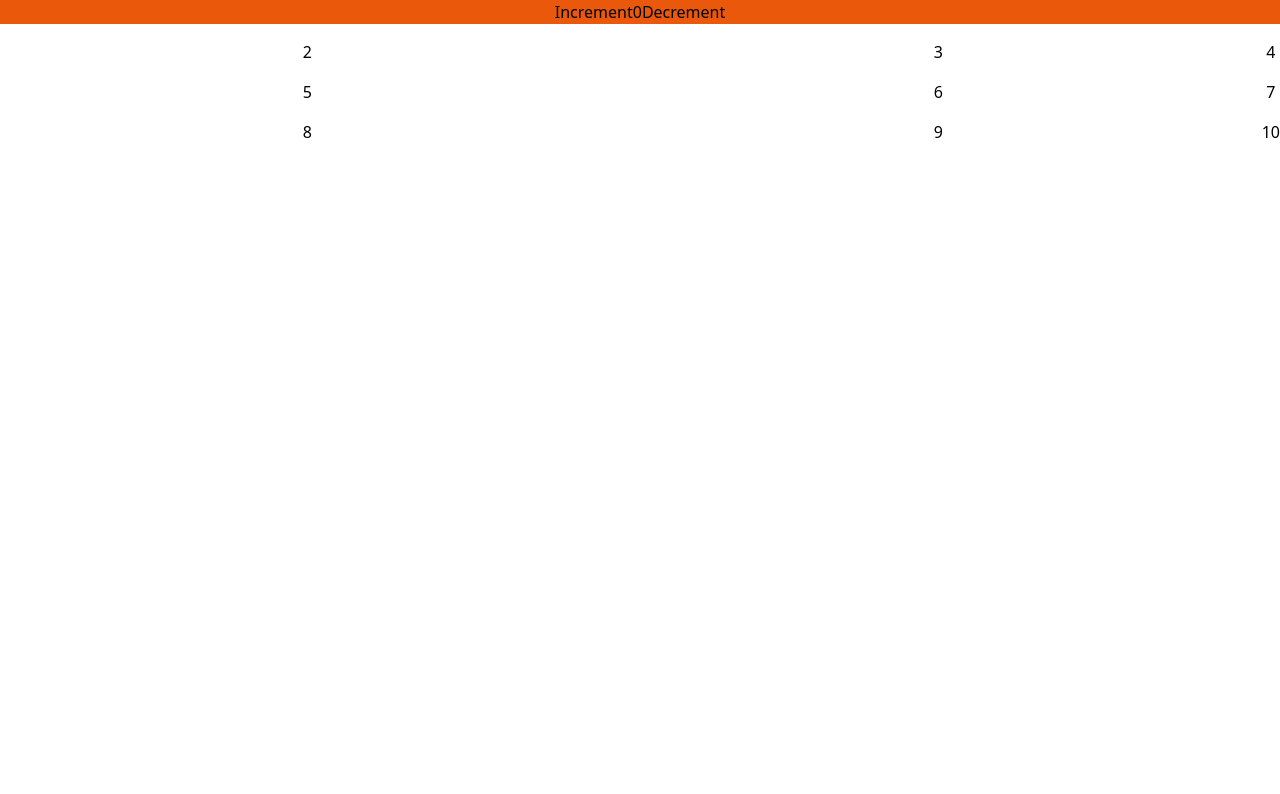
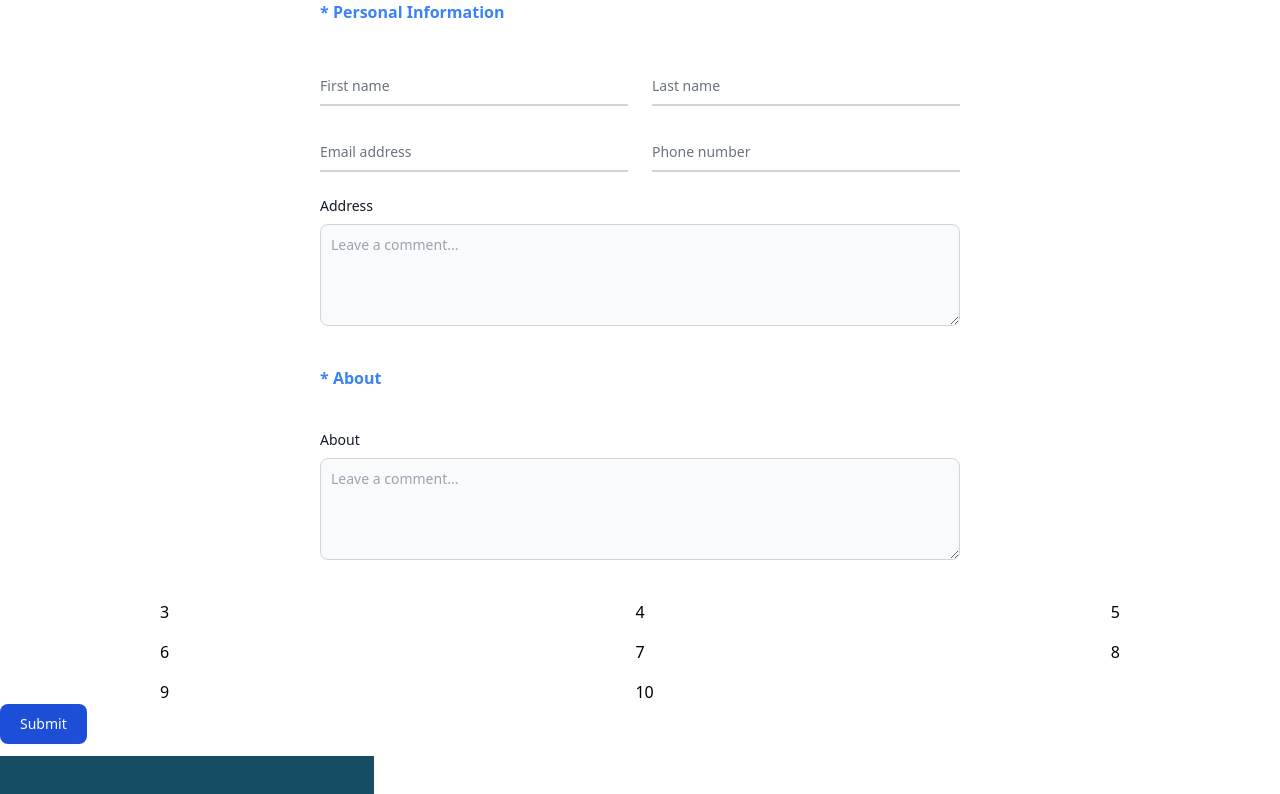
Before and after one commit to palani3/Resume, a React (Vite) app: page / in a window 1280 px wide. Shown: the top 794 px of the page. Built offline with nearby package versions, Linux system fonts and the light colour scheme; grey boxes are pictures that could not be loaded.

Commit message:
Header Bar Design Done redux part

```diff
--- a/src/App.jsx
+++ b/src/App.jsx
@@ -9,8 +9,9 @@ function App() {
 
   return (
    <div>
- {/* <Resume/> */}
+
  <Resumeedit/>
+  <Resume/>
  </div>
   )
 }
--- a/src/Resumeedit.jsx
+++ b/src/Resumeedit.jsx
@@ -1,70 +1,212 @@
-import React from 'react'
-import { useSelector, useDispatch } from 'react-redux'
-import { decrement, increment } from './Redux/counterSlice'
+import React from "react";
+import { useSelector, useDispatch } from "react-redux";
+import { decrement, increment } from "./Redux/counterSlice";
 // import { decrement, increment } from './counterSlice'
 
-
 export default function Resumeedit() {
-    const count = useSelector((state) => state.counter.value)
-    const dispatch = useDispatch()
+  const count = useSelector((state) => state.counter.value);
+  const dispatch = useDispatch();
   return (
     <div>
+      <form>
+        <div className="grid grid-cols-2 px-40  gap-4">
+          <div className="col-span-3 px-40 ">
+            <div className="container mx-auto">
+              <p className="font-bold mb-10 text-blue-500">
+                * Personal Information
+              </p>
+            </div>
 
-{/* <form>
-  <div class="relative z-0 mb-6 w-full group">
-      <input type="email" name="floating_email" id="floating_email" class="block py-2.5 px-0 w-full text-sm text-gray-900 bg-transparent border-0 border-b-2 border-gray-300 appearance-none dark:text-white dark:border-gray-600 dark:focus:border-blue-500 focus:outline-none focus:ring-0 focus:border-blue-600 peer" placeholder=" " required />
-      <label for="floating_email" class="peer-focus:font-medium absolute text-sm text-gray-500 dark:text-gray-400 duration-300 transform -translate-y-6 scale-75 top-3 -z-10 origin-[0] peer-focus:left-0 peer-focus:text-blue-600 peer-focus:dark:text-blue-500 peer-placeholder-shown:scale-100 peer-placeholder-shown:translate-y-0 peer-focus:scale-75 peer-focus:-translate-y-6">Email address</label>
+            <div className="grid md:grid-cols-2 md:gap-6">
+              <div className="relative z-0 mb-6 w-full group">
+                <input
+                  type="text"
+                  name="floating_first_name"
+                  id="floating_first_name"
+                  className="block py-2.5 px-0 w-full text-sm text-gray-900 bg-transparent border-0 border-b-2 border-gray-300 appearance-none dark:text-white dark:border-gray-600 dark:focus:border-blue-500 focus:outline-none focus:ring-0 focus:border-blue-600 peer"
+                  placeholder=" "
+                  required
+                />
+                <label
+                  htmlFor="floating_first_name"
+                  className="peer-focus:font-medium absolute text-sm text-gray-500 dark:text-gray-400 duration-300 transform -translate-y-6 scale-75 top-3 -z-10 origin-[0] peer-focus:left-0 peer-focus:text-blue-600 peer-focus:dark:text-blue-500 peer-placeholder-shown:scale-100 peer-placeholder-shown:translate-y-0 peer-focus:scale-75 peer-focus:-translate-y-6"
+                >
+                  First name
+                </label>
+              </div>
+              <div className="relative z-0 mb-6 w-full group">
+                <input
+                  type="text"
+                  name="floating_last_name"
+                  id="floating_last_name"
+                  className="block py-2.5 px-0 w-full text-sm text-gray-900 bg-transparent border-0 border-b-2 border-gray-300 appearance-none dark:text-white dark:border-gray-600 dark:focus:border-blue-500 focus:outline-none focus:ring-0 focus:border-blue-600 peer"
+                  placeholder=" "
+                  required
+                />
+                <label
+                  htmlFor="floating_last_name"
+                  className="peer-focus:font-medium absolute text-sm text-gray-500 dark:text-gray-400 duration-300 transform -translate-y-6 scale-75 top-3 -z-10 origin-[0] peer-focus:left-0 peer-focus:text-blue-600 peer-focus:dark:text-blue-500 peer-placeholder-shown:scale-100 peer-placeholder-shown:translate-y-0 peer-focus:scale-75 peer-focus:-translate-y-6"
+                >
+                  Last name
+                </label>
+              </div>
+            </div>
+
+            <div className="grid md:grid-cols-2 md:gap-6">
+              <div className="relative z-0 mb-6 w-full group">
+                <input
+                  type="text"
+                  name="floating_first_name"
+                  id="floating_first_name"
+                  className="block py-2.5 px-0 w-full text-sm text-gray-900 bg-transparent border-0 border-b-2 border-gray-300 appearance-none dark:text-white dark:border-gray-600 dark:focus:border-blue-500 focus:outline-none focus:ring-0 focus:border-blue-600 peer"
+                  placeholder=" "
+                  required
+                />
+                <label
+                  htmlFor="floating_first_name"
+                  className="peer-focus:font-medium absolute text-sm text-gray-500 dark:text-gray-400 duration-300 transform -translate-y-6 scale-75 top-3 -z-10 origin-[0] peer-focus:left-0 peer-focus:text-blue-600 peer-focus:dark:text-blue-500 peer-placeholder-shown:scale-100 peer-placeholder-shown:translate-y-0 peer-focus:scale-75 peer-focus:-translate-y-6"
+                >
+                  Email address
+                </label>
+              </div>
+              <div className="relative z-0 mb-6 w-full group">
+                <input
+                  type="text"
+                  name="floating_last_name"
+                  id="floating_last_name"
+                  className="block py-2.5 px-0 w-full text-sm text-gray-900 bg-transparent border-0 border-b-2 border-gray-300 appearance-none dark:text-white dark:border-gray-600 dark:focus:border-blue-500 focus:outline-none focus:ring-0 focus:border-blue-600 peer"
+                  placeholder=" "
+                  required
+                />
+                <label
+                  htmlFor="floating_last_name"
+                  className="peer-focus:font-medium absolute text-sm text-gray-500 dark:text-gray-400 duration-300 transform -translate-y-6 scale-75 top-3 -z-10 origin-[0] peer-focus:left-0 peer-focus:text-blue-600 peer-focus:dark:text-blue-500 peer-placeholder-shown:scale-100 peer-placeholder-shown:translate-y-0 peer-focus:scale-75 peer-focus:-translate-y-6"
+                >
+                  Phone number
+                </label>
+              </div>
+            </div>
+            <div className="relative z-0 mb-6 w-full group">
+              {/* <input
+                type="email"
+                name="floating_email"
+                id="floating_email"
+                class="block py-2.5 px-0 w-full text-sm text-gray-900 bg-transparent border-0 border-b-2 border-gray-300 appearance-none dark:text-white dark:border-gray-600 dark:focus:border-blue-500 focus:outline-none focus:ring-0 focus:border-blue-600 peer"
+                placeholder=" "
+                required
+              />
+              <label
+                for="floating_email"
+                class="peer-focus:font-medium absolute text-sm text-gray-500 dark:text-gray-400 duration-300 transform -translate-y-6 scale-75 top-3 -z-10 origin-[0] peer-focus:left-0 peer-focus:text-blue-600 peer-focus:dark:text-blue-500 peer-placeholder-shown:scale-100 peer-placeholder-shown:translate-y-0 peer-focus:scale-75 peer-focus:-translate-y-6"
+              >
+                Email address
+              </label> */}
+
+              <label
+                htmlFor="message"
+                className="block mb-2 text-sm font-medium text-gray-900 dark:text-white"
+              >
+                Address
+              </label>
+              <textarea
+                id="message"
+                rows="4"
+                className="block p-2.5 w-full text-sm text-gray-900 bg-gray-50 rounded-lg border border-gray-300 focus:ring-blue-500 focus:border-blue-500 dark:bg-gray-700 dark:border-gray-600 dark:placeholder-gray-400 dark:text-white dark:focus:ring-blue-500 dark:focus:border-blue-500"
+                placeholder="Leave a comment..."
+              ></textarea>
+            </div>
+            {/* <div className="relative z-0 mb-6 w-full group">
+              <input
+                type="password"
+                name="floating_password"
+                id="floating_password"
+                class="block py-2.5 px-0 w-full text-sm text-gray-900 bg-transparent border-0 border-b-2 border-gray-300 appearance-none dark:text-white dark:border-gray-600 dark:focus:border-blue-500 focus:outline-none focus:ring-0 focus:border-blue-600 peer"
+                placeholder=" "
+                required
+              />
+              <label
+                for="floating_password"
+                className="peer-focus:font-medium absolute text-sm text-gray-500 dark:text-gray-400 duration-300 transform -translate-y-6 scale-75 top-3 -z-10 origin-[0] peer-focus:left-0 peer-focus:text-blue-600 peer-focus:dark:text-blue-500 peer-placeholder-shown:scale-100 peer-placeholder-shown:translate-y-0 peer-focus:scale-75 peer-focus:-translate-y-6"
+              >
+                Password
+              </label>
             </div>
             <div class="relative z-0 mb-6 w-full group">
-      <input type="password" name="floating_password" id="floating_password" class="block py-2.5 px-0 w-full text-sm text-gray-900 bg-transparent border-0 border-b-2 border-gray-300 appearance-none dark:text-white dark:border-gray-600 dark:focus:border-blue-500 focus:outline-none focus:ring-0 focus:border-blue-600 peer" placeholder=" " required />
-      <label for="floating_password" class="peer-focus:font-medium absolute text-sm text-gray-500 dark:text-gray-400 duration-300 transform -translate-y-6 scale-75 top-3 -z-10 origin-[0] peer-focus:left-0 peer-focus:text-blue-600 peer-focus:dark:text-blue-500 peer-placeholder-shown:scale-100 peer-placeholder-shown:translate-y-0 peer-focus:scale-75 peer-focus:-translate-y-6">Password</label>
+              <input
+                type="password"
+                name="repeat_password"
+                id="floating_repeat_password"
+                class="block py-2.5 px-0 w-full text-sm text-gray-900 bg-transparent border-0 border-b-2 border-gray-300 appearance-none dark:text-white dark:border-gray-600 dark:focus:border-blue-500 focus:outline-none focus:ring-0 focus:border-blue-600 peer"
+                placeholder=" "
+                required
+              />
+              <label
+                for="floating_repeat_password"
+                class="peer-focus:font-medium absolute text-sm text-gray-500 dark:text-gray-400 duration-300 transform -translate-y-6 scale-75 top-3 -z-10 origin-[0] peer-focus:left-0 peer-focus:text-blue-600 peer-focus:dark:text-blue-500 peer-placeholder-shown:scale-100 peer-placeholder-shown:translate-y-0 peer-focus:scale-75 peer-focus:-translate-y-6"
+              >
+                Confirm password
+              </label>
             </div>
-  <div class="relative z-0 mb-6 w-full group">
-      <input type="password" name="repeat_password" id="floating_repeat_password" class="block py-2.5 px-0 w-full text-sm text-gray-900 bg-transparent border-0 border-b-2 border-gray-300 appearance-none dark:text-white dark:border-gray-600 dark:focus:border-blue-500 focus:outline-none focus:ring-0 focus:border-blue-600 peer" placeholder=" " required />
-      <label for="floating_repeat_password" class="peer-focus:font-medium absolute text-sm text-gray-500 dark:text-gray-400 duration-300 transform -translate-y-6 scale-75 top-3 -z-10 origin-[0] peer-focus:left-0 peer-focus:text-blue-600 peer-focus:dark:text-blue-500 peer-placeholder-shown:scale-100 peer-placeholder-shown:translate-y-0 peer-focus:scale-75 peer-focus:-translate-y-6">Confirm password</label>
-  </div>
-  <div class="grid md:grid-cols-2 md:gap-6">
-    <div class="relative z-0 mb-6 w-full group">
-        <input type="text" name="floating_first_name" id="floating_first_name" class="block py-2.5 px-0 w-full text-sm text-gray-900 bg-transparent border-0 border-b-2 border-gray-300 appearance-none dark:text-white dark:border-gray-600 dark:focus:border-blue-500 focus:outline-none focus:ring-0 focus:border-blue-600 peer" placeholder=" " required />
-        <label for="floating_first_name" class="peer-focus:font-medium absolute text-sm text-gray-500 dark:text-gray-400 duration-300 transform -translate-y-6 scale-75 top-3 -z-10 origin-[0] peer-focus:left-0 peer-focus:text-blue-600 peer-focus:dark:text-blue-500 peer-placeholder-shown:scale-100 peer-placeholder-shown:translate-y-0 peer-focus:scale-75 peer-focus:-translate-y-6">First name</label>
-    </div>
-    <div class="relative z-0 mb-6 w-full group">
-        <input type="text" name="floating_last_name" id="floating_last_name" class="block py-2.5 px-0 w-full text-sm text-gray-900 bg-transparent border-0 border-b-2 border-gray-300 appearance-none dark:text-white dark:border-gray-600 dark:focus:border-blue-500 focus:outline-none focus:ring-0 focus:border-blue-600 peer" placeholder=" " required />
-        <label for="floating_last_name" class="peer-focus:font-medium absolute text-sm text-gray-500 dark:text-gray-400 duration-300 transform -translate-y-6 scale-75 top-3 -z-10 origin-[0] peer-focus:left-0 peer-focus:text-blue-600 peer-focus:dark:text-blue-500 peer-placeholder-shown:scale-100 peer-placeholder-shown:translate-y-0 peer-focus:scale-75 peer-focus:-translate-y-6">Last name</label>
-    </div>
-  </div>
-  <div class="grid md:grid-cols-2 md:gap-6">
-    <div class="relative z-0 mb-6 w-full group">
-        <input type="tel" pattern="[0-9]{3}-[0-9]{3}-[0-9]{4}" name="floating_phone" id="floating_phone" class="block py-2.5 px-0 w-full text-sm text-gray-900 bg-transparent border-0 border-b-2 border-gray-300 appearance-none dark:text-white dark:border-gray-600 dark:focus:border-blue-500 focus:outline-none focus:ring-0 focus:border-blue-600 peer" placeholder=" " required />
-        <label for="floating_phone" class="peer-focus:font-medium absolute text-sm text-gray-500 dark:text-gray-400 duration-300 transform -translate-y-6 scale-75 top-3 -z-10 origin-[0] peer-focus:left-0 peer-focus:text-blue-600 peer-focus:dark:text-blue-500 peer-placeholder-shown:scale-100 peer-placeholder-shown:translate-y-0 peer-focus:scale-75 peer-focus:-translate-y-6">Phone number (123-456-7890)</label>
-    </div>
-    <div class="relative z-0 mb-6 w-full group">
-        <input type="text" name="floating_company" id="floating_company" class="block py-2.5 px-0 w-full text-sm text-gray-900 bg-transparent border-0 border-b-2 border-gray-300 appearance-none dark:text-white dark:border-gray-600 dark:focus:border-blue-500 focus:outline-none focus:ring-0 focus:border-blue-600 peer" placeholder=" " required />
-        <label for="floating_company" class="peer-focus:font-medium absolute text-sm text-gray-500 dark:text-gray-400 duration-300 transform -translate-y-6 scale-75 top-3 -z-10 origin-[0] peer-focus:left-0 peer-focus:text-blue-600 peer-focus:dark:text-blue-500 peer-placeholder-shown:scale-100 peer-placeholder-shown:translate-y-0 peer-focus:scale-75 peer-focus:-translate-y-6">Company (Ex. Google)</label>
-    </div>
-  </div>
-  <button type="submit" class="text-white bg-blue-700 hover:bg-blue-800 focus:ring-4 focus:outline-none focus:ring-blue-300 font-medium rounded-lg text-sm w-full sm:w-auto px-5 py-2.5 text-center dark:bg-blue-600 dark:hover:bg-blue-700 dark:focus:ring-blue-800">Submit</button>
-</form> */}
 
 
 
-<div className="grid grid-cols-2 text-center gap-4">
-<div className='col-span-3 bg-orange-600 '><div>
-        <button
-          aria-label="Increment value"
-          onClick={() => dispatch(increment())}
+
+
+            <div class="grid md:grid-cols-2 md:gap-6">
+              <div class="relative z-0 mb-6 w-full group">
+                <input
+                  type="tel"
+                  pattern="[0-9]{3}-[0-9]{3}-[0-9]{4}"
+                  name="floating_phone"
+                  id="floating_phone"
+                  class="block py-2.5 px-0 w-full text-sm text-gray-900 bg-transparent border-0 border-b-2 border-gray-300 appearance-none dark:text-white dark:border-gray-600 dark:focus:border-blue-500 focus:outline-none focus:ring-0 focus:border-blue-600 peer"
+                  placeholder=" "
+                  required
+                />
+                <label
+                  for="floating_phone"
+                  class="peer-focus:font-medium absolute text-sm text-gray-500 dark:text-gray-400 duration-300 transform -translate-y-6 scale-75 top-3 -z-10 origin-[0] peer-focus:left-0 peer-focus:text-blue-600 peer-focus:dark:text-blue-500 peer-placeholder-shown:scale-100 peer-placeholder-shown:translate-y-0 peer-focus:scale-75 peer-focus:-translate-y-6"
                 >
-          Increment
-        </button>
-        <span>{count}</span>
-        <button
-          aria-label="Decrement value"
-          onClick={() => dispatch(decrement())}
+                  Phone number (123-456-7890)
+                </label>
+              </div>
+              <div class="relative z-0 mb-6 w-full group">
+                <input
+                  type="text"
+                  name="floating_company"
+                  id="floating_company"
+                  class="block py-2.5 px-0 w-full text-sm text-gray-900 bg-transparent border-0 border-b-2 border-gray-300 appearance-none dark:text-white dark:border-gray-600 dark:focus:border-blue-500 focus:outline-none focus:ring-0 focus:border-blue-600 peer"
+                  placeholder=" "
+                  required
+                />
+                <label
+                  for="floating_company"
+                  class="peer-focus:font-medium absolute text-sm text-gray-500 dark:text-gray-400 duration-300 transform -translate-y-6 scale-75 top-3 -z-10 origin-[0] peer-focus:left-0 peer-focus:text-blue-600 peer-focus:dark:text-blue-500 peer-placeholder-shown:scale-100 peer-placeholder-shown:translate-y-0 peer-focus:scale-75 peer-focus:-translate-y-6"
                 >
-          Decrement
-        </button>
-      </div></div>
-<div >2</div>
+                  Company (Ex. Google)
+                </label>
+              </div>
+            </div> */}
+          </div>
+          <div className="col-span-3 px-40 ">
+            <div className="container mx-auto">
+              <p className="font-bold mb-10 text-blue-500">* About</p>
+              <div className="relative z-0 mb-6 w-full group">
+                <label
+                  htmlFor="message"
+                  className="block mb-2 text-sm font-medium text-gray-900 dark:text-white"
+                >
+                  About
+                </label>
+                <textarea
+                  id="message"
+                  rows="4"
+                  className="block p-2.5 w-full text-sm text-gray-900 bg-gray-50 rounded-lg border border-gray-300 focus:ring-blue-500 focus:border-blue-500 dark:bg-gray-700 dark:border-gray-600 dark:placeholder-gray-400 dark:text-white dark:focus:ring-blue-500 dark:focus:border-blue-500"
+                  placeholder="Leave a comment..."
+                ></textarea>
+              </div>
+            </div>
+          </div>
           <div>3</div>
           <div>4</div>
           <div>5</div>
@@ -73,10 +215,14 @@ export default function Resumeedit() {
           <div>8</div>
           <div>9</div>
           <div>10</div>
-
-
-
         </div>
+        <button
+          type="submit"
+          className="text-white bg-blue-700 hover:bg-blue-800 focus:ring-4 focus:outline-none focus:ring-blue-300 font-medium rounded-lg text-sm w-full sm:w-auto px-5 py-2.5 text-center dark:bg-blue-600 dark:hover:bg-blue-700 dark:focus:ring-blue-800"
+        >
+          Submit
+        </button>
+      </form>
     </div>
-  )
+  );
 }
```
Lines whose indentation alone changed are shown as unchanged.
